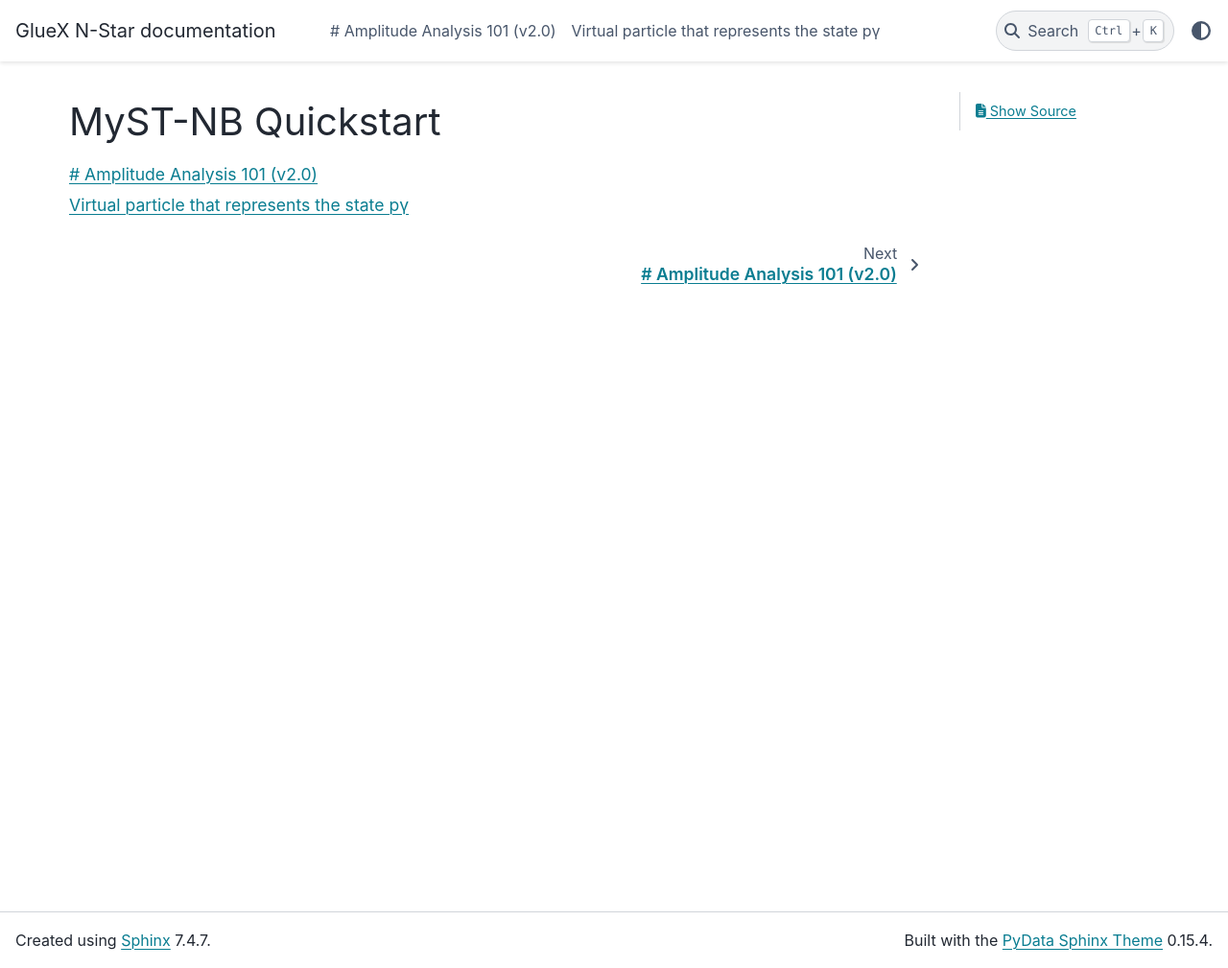
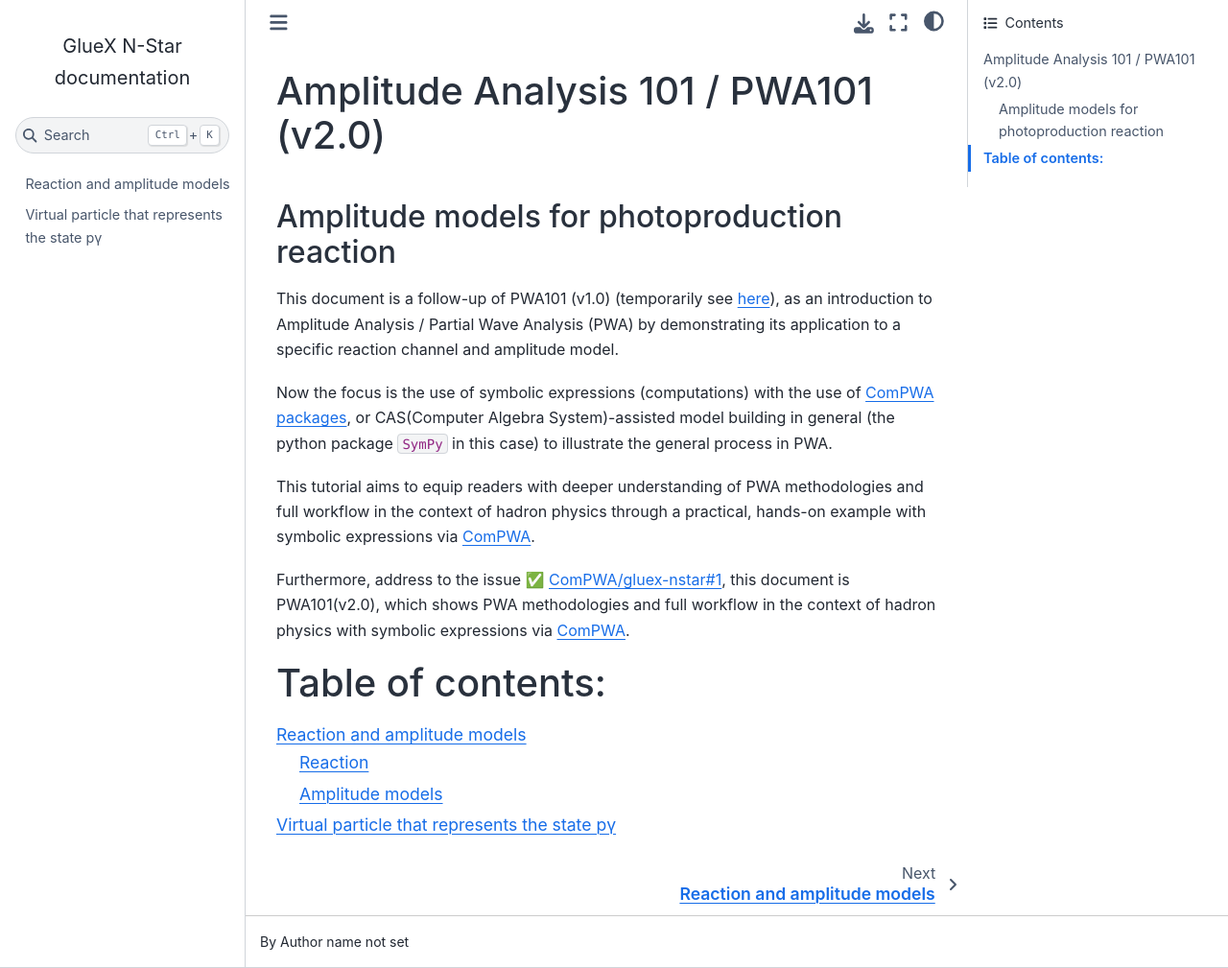
Before and after one commit to ComPWA/gluex-nstar, a Sphinx documentation site: the page built from docs/index.md, in a window 1280 px wide and 1009 px high. Shown: the whole window at 96% size. Built offline with Sphinx 7.4.7 and the Sphinx Book theme 1.1.4, drawn with Linux system fonts in a browser that asks for light colours.

Commit message:
Change of contents and dependency

````diff
--- a/docs/conf.py
+++ b/docs/conf.py
@@ -6,7 +6,14 @@ exclude_patterns = [
     "_build",
 ]
 extensions = ["myst_nb"]
-html_theme = "pydata_sphinx_theme"
+html_theme = "sphinx_book_theme"
 master_doc = "index"
+myst_enable_extensions = [
+    "amsmath",
+    "colon_fence",
+    "dollarmath",
+    "html_image",
+    "smartquotes",
+]
 nitpicky = True
 project = "GlueX N-Star"
--- a/docs/index.md
+++ b/docs/index.md
@@ -1,6 +1,20 @@
-# MyST-NB Quickstart
+# Amplitude Analysis 101 / PWA101 (v2.0)
+
+## Amplitude models for photoproduction reaction
+
+This document is a follow-up of PWA101 (v1.0) (temporarily see [here](https://compwa--217.org.readthedocs.build/report/999.html)),
+as an introduction to Amplitude Analysis / Partial Wave Analysis (PWA) by demonstrating its application to a specific reaction channel and amplitude model.
+
+Now the focus is the use of symbolic expressions (computations) with the use of [ComPWA packages](https://compwa.github.io/), or CAS(Computer Algebra System)-assisted model building in general (the python package `SymPy` in this case) to illustrate the general process in PWA.
+
+This tutorial aims to equip readers with deeper understanding of PWA methodologies and full workflow in the context of hadron physics through a practical, hands-on example with symbolic expressions via [ComPWA](https://compwa.github.io/).
+
+Furthermore,
+address to the issue ✅&nbsp;[ComPWA/gluex-nstar#1](https://github.com/ComPWA/gluex-nstar/issues/1), this document is PWA101(v2.0), which shows PWA methodologies and full workflow in the context of hadron physics with symbolic expressions via [ComPWA](https://compwa.github.io/).
+
+# Table of contents:
 
 ```{toctree}
-intro
-report-0
+reaction
+pgamma-state
 ```
--- /dev/null
+++ b/docs/reaction.md
@@ -0,0 +1,73 @@
+# Reaction and amplitude models
+
+<!-- cspell:ignore Mathieu -->
+<!-- This amplitude model is adapted from the [Lecture 11 in STRONG2020 HaSP School](https://indico.ific.uv.es/event/6803/contributions/21223/) by Vincent Mathieu. -->
+
+## Reaction
+
+The (photo-production) reaction is $ \gamma p \to \eta \pi^0 p$, it is described by a amplitude model with three possible resonances: $a_2$, $\Delta^+$, and $N^*$.
+
+```{image} https://github.com/ComPWA/compwa-org/assets/17490173/ec6bf191-bd5f-43b0-a6cb-da470b071630
+:width: 100%
+```
+
+## Amplitude models
+
+The amplitude model is adapted from the [Lecture 11 in STRONG2020 HaSP School](https://indico.ific.uv.es/event/6803/contributions/21223/), only the Breit-Wigner and Spherical harmonics terms are kept for doing PWA eventually, as shown in equation {eq}`BW_SH_label`.
+
+$$
+\begin{eqnarray}
+A^{12} &=& \frac{\sum a_m Y_2^m (\Omega_1)}{s-m^2_{a_2}+im_{a_2} \Gamma_{a_2}} \\
+A^{23} &=& \frac{\sum b_m Y_1^m (\Omega_2)}{s-m^2_{\Delta}+im_{\Delta} \Gamma_{\Delta}}  \\
+\
+A^{31} &=& \frac{c_0}{s-m^2_{N^*}+im_{N^*} \Gamma_{N^*}}
+\end{eqnarray}
+$$ (BW_SH_label)
+
+where s is the Mandelstam variable, m is the mass, $\Gamma$ is the width, Y is the spherical harmonics, $\Omega$ is the decay angles (a pair of Euler angles), and a, b, and c are coefficients
+
+:::{note}
+Mandelstam variables $s_{ij}=(p_i+p_j)^2$, $t_i=(p_a-p_i)^2$, and $u_i=(p_b-p_i)^2$.
+:::
+
+with  intensity $I$ and amplitude $A$:
+
+
+$$
+
+\begin{eqnarray}
+I &=& |A|^2 \nonumber \\
+A &=& A^{12} + A^{23} + A^{31} \\
+\end{eqnarray}
+
+$$
+(123_label)
+
+where $\quad 1 \equiv \eta ; \quad  2 \equiv \pi^0 ; \quad 3 \equiv p$
+
+:::{note}
+The choice of the amplitude model (equations (1) and (2)) for PWA in this tutorial consists of three resonances, and each of them are formed by two terms: Breit-Wigner with Spherical harmonics ($l = 2, 1, 0$).
+:::
+
+:::{important}
+The spin of $\eta$ meson and $\pi^0$ meson are all 0. But the spin of proton is not 0, it is spin-$\frac{1}{2}$.
+
+In this amplitude model **spin** of baryon is simplified (not realistic):
+$\eta$, $\pi^0$ and $p$ are all treated as spin-0 particles.
+
+This means that total intrinsic spin $s$ is ignored in this model,
+the total angular momentum
+$J$ of the system or any subsystems within this model will solely depend on the orbital angular momentum
+$L$, characterized by quantum number $l$.
+And this simplifies the use of spherical harmonics $Y_l^m(\theta,\phi)$,
+since only the orbital angular momentum component is involved, and thus the combination of contribution is not considered (e.g. Clebsch-Gordan Coefficients).
+
+In our case:
+- $A^{12}$ amplitude represents a d-wave interaction, as indicated by $l=2$.
+    - The possible $m$ values are $−2,−1,0,1,2$. Each of these values corresponds to different orientations of the d-wave. The wave type is solely determined by $l$ and all these $m$ values still describe d-wave characteristics.
+- $A^{23}$ amplitude represents a p-wave interaction, as indicated by $l=1$.
+    - The possible $m$ values are $−1,0,1$. Each of these values corresponds to different orientations of the p-wave. Similarly, these values are all p-wave orientations.
+- $A^{31}$ amplitude represents a s-wave interaction, as indicated by $l=0$.
+    - The only possible $m$ value is 0, which is consistent with the spherical symmetry of s-waves.
+:::
+$$
--- a/pixi.toml
+++ b/pixi.toml
@@ -21,6 +21,7 @@ sphinx-autobuild \
 
 [dependencies]
 black = ">=24.4.2,<24.5"
+graphviz = ">=9.0.0,<9.1"
 ipywidgets = ">=8.1.2,<8.2"
 isort = ">=5.13.2,<5.14"
 jax = ">=0.4.26,<0.5"
@@ -39,4 +40,5 @@ python-graphviz = ">=0.20.3,<0.21"
 qrules = ">=0.10.1,<0.11"
 scipy = ">=1.13.0,<1.14"
 sphinx-autobuild = ">=2024.4.16,<2024.5"
+sphinx-book-theme = ">=1.1.2,<1.2"
 sympy = ">=1.12,<2"
````
Also changed, not shown: docs/intro.ipynb (deleted), docs/pgamma-state.ipynb, 1 other file.
